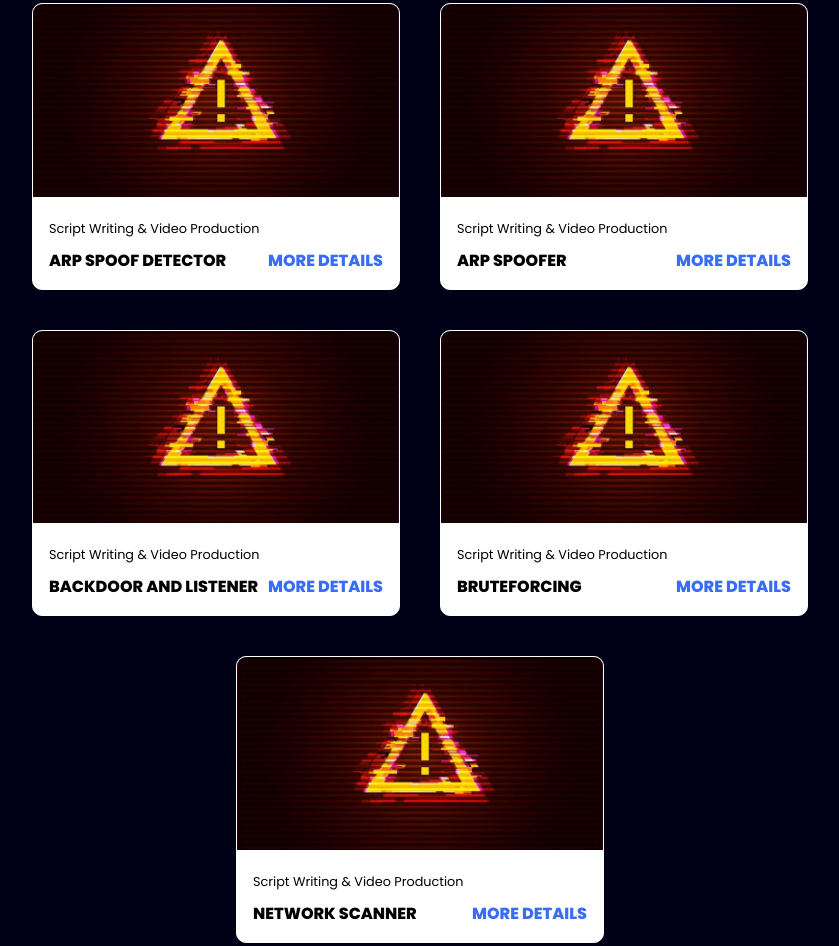
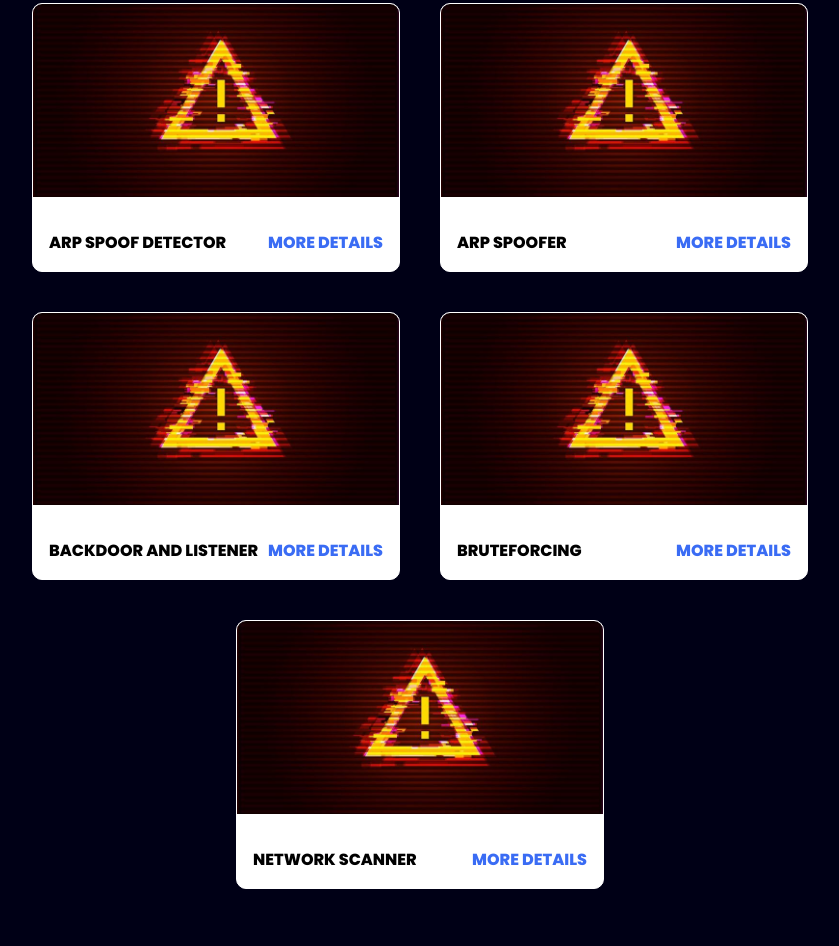
Before and after one commit to yhr11s/1, a plain HTML site: page index.html in a window 1280 px wide. Shown: the part 1604-2550 px from the top of the page, without its empty margins (220-1059 px from the left). Drawn offline with Linux system fonts and the light colour scheme.

Commit message:
Update index.html

```diff
--- a/index.html
+++ b/index.html
@@ -62,7 +62,7 @@
                     <img src="images/work1.jpeg" />
                 </div>
                 <div class="project-info">
-                    <p class="project-category">Script Writing & Video Production</p>
+                    <p class="project-category"></p>
                     <strong class="project-title">
                         <span>ARP Spoof Detector</span>
                         <a href="https://github.com/hassansamiradhi/mytool/tree/main/Hassan%20Tool/ARP%20Spoof%20Detector" class="more-details">More details</a>
@@ -74,7 +74,7 @@
                     <img src="images/work1.jpeg" />
                 </div>
                 <div class="project-info">
-                    <p class="project-category">Script Writing & Video Production</p>
+                    <p class="project-category"></p>
                     <strong class="project-title">
                         <span>ARP Spoofer</span>
                         <a href="https://github.com/hassansamiradhi/mytool/tree/main/Hassan%20Tool/ARP%20Spoofer" class="more-details">More details</a>
@@ -86,7 +86,7 @@
                     <img src="images/work1.jpeg" />
                 </div>
                 <div class="project-info">
-                    <p class="project-category">Script Writing & Video Production</p>
+                    <p class="project-category"></p>
                     <strong class="project-title">
                         <span>BackDoor And Listener</span>
                         <a href="https://github.com/hassansamiradhi/mytool/tree/main/Hassan%20Tool/BackDoor%20And%20Listener" class="more-details">More details</a>
@@ -98,7 +98,7 @@
                     <img src="images/work1.jpeg" />
                 </div>
                 <div class="project-info">
-                    <p class="project-category">Script Writing & Video Production</p>
+                    <p class="project-category"></p>
                     <strong class="project-title">
                         <span>Bruteforcing</span>
                         <a href="https://github.com/hassansamiradhi/mytool/tree/main/Hassan%20Tool/Bruteforcing" class="more-details">More details</a>
@@ -110,7 +110,7 @@
                     <img src="images/work1.jpeg" />
                 </div>
                 <div class="project-info">
-                    <p class="project-category">Script Writing & Video Production</p>
+                    <p class="project-category"></p>
                     <strong class="project-title">
                         <span>Network Scanner</span>
                         <a href="https://github.com/hassansamiradhi/mytool/tree/main/Hassan%20Tool/Network%20Scanner" class="more-details">More details</a>
```
